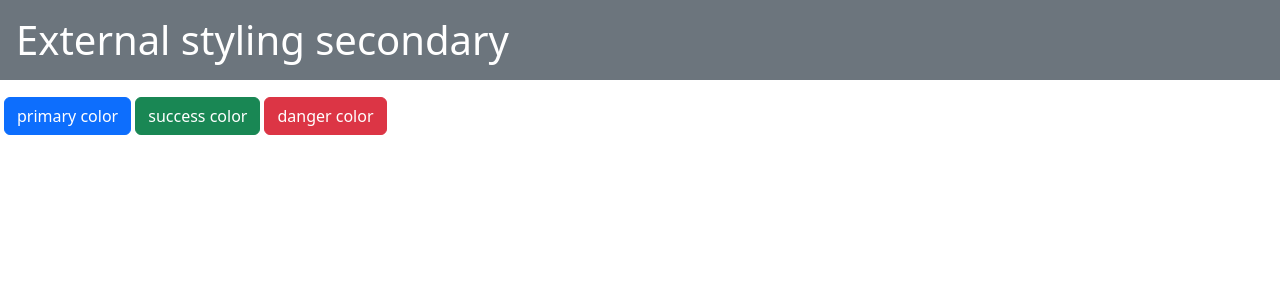
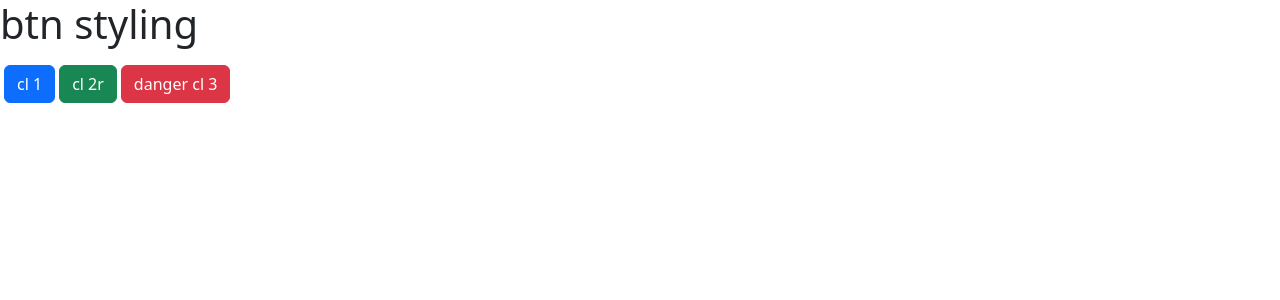
Before and after one commit to Mayuresh0210/my-app, a React (Create React App) app: page / in a window 1280 px wide. Shown: the top 300 px of the page. Built offline with nearby package versions, Linux system fonts and the light colour scheme.

Commit message:
btn parameter

```diff
--- a/src/App.js
+++ b/src/App.js
@@ -5,29 +5,32 @@ import {useState} from "react";
 
 function App() {
 
-  let [theme, setTheme] = useState("secondary");
+  let cl1 =() => {
 
-
-  let updatetheme= (p1="primary") => {
-    theme=p1;
-    setTheme(theme);
+    console.log("hello");
+  };
+  let cl2 =(e) => {
+    console.log(e);
   };
 
-
+  //custom parameter
+  let cl3 =(p1) => {
+    console.log(p1);
+  };
 
   return (
 
+
     <div>
-    <div>
-      <h1 className ={`bg-${theme} text-white p-3`}>External styling {theme}</h1>
+      <h1>btn styling </h1>
       <h1>
         <input
-        className="btn btn-primary ms-1" type="button" value="primary color" onClick={() => updatetheme("primary")}/>
-        <input  className="btn btn-success ms-1 " type="button" value="success color" onClick={() => updatetheme("success")}/>
-        <input   className="btn btn-danger ms-1"type="button" value="danger color"  onClick={() => updatetheme("danger")}/>
+        className="btn btn-primary ms-1" type="button" value="cl 1" onClick={cl1}/>
+        <input  className="btn btn-success ms-1 " type="button" value="cl 2r" onClick={cl2}/>
+        <input   className="btn btn-danger ms-1"type="button" value="danger cl 3"  onClick={() => cl3("danger")}/>
       </h1>
       </div>
-      </div>
+
   );
 }
 
```
